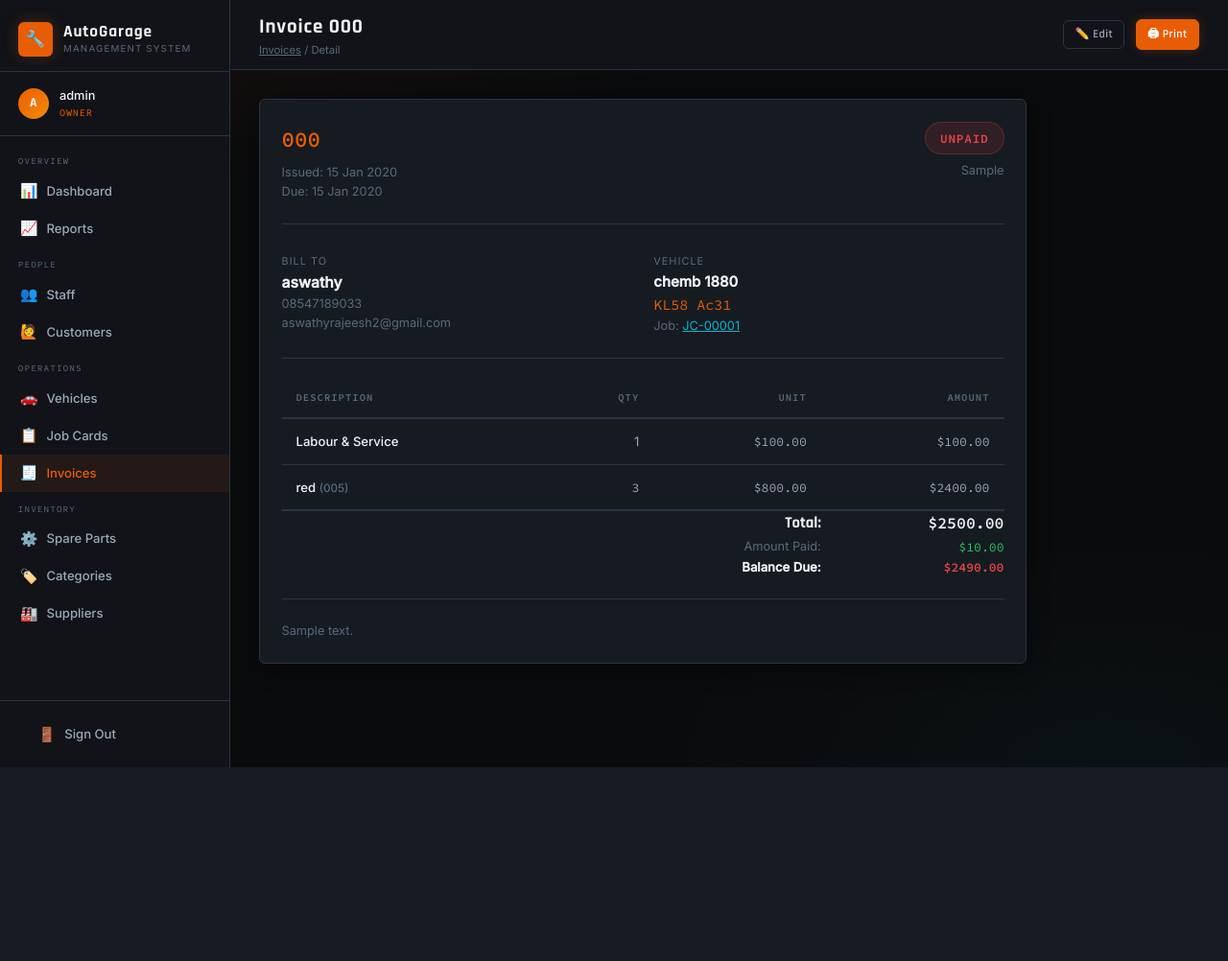
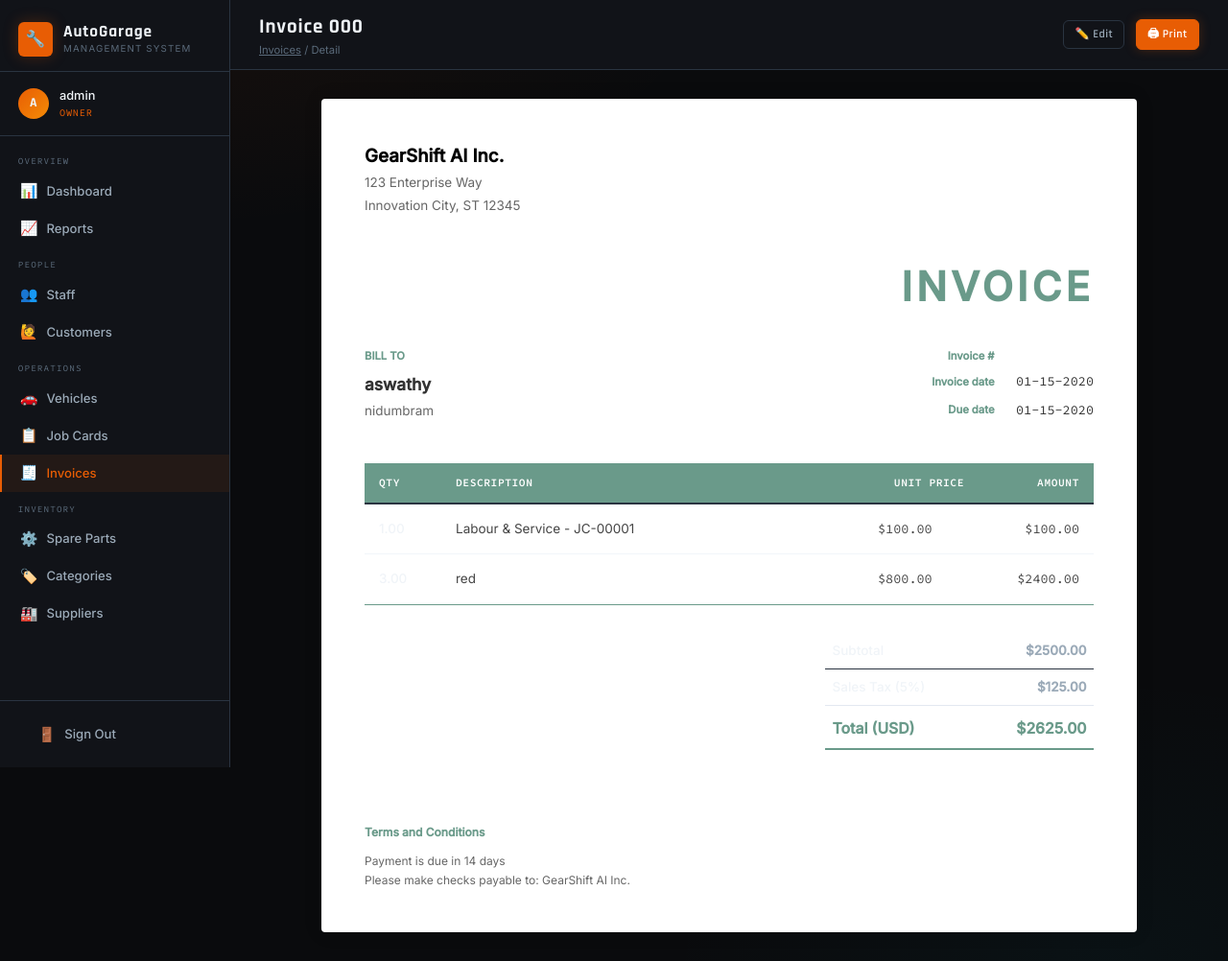
Before and after one commit to arathyrajeesh/autogarage-Project, a Django app: page /invoices/1/ in a window 1280 px wide. Shown: the whole page at 96% size. Before the commit the page ends 800 px from the top, so only its background shows below. Run offline with Django 5.2, Linux system fonts and the light colour scheme; a user stored in the database is signed in; data comes from the database, SQL or seed files in the repository; tables that the repository leaves empty hold one stand-in row (values such as "Sample post").

Commit message:
chnage invoice

```diff
--- a/core/models.py
+++ b/core/models.py
@@ -1,6 +1,7 @@
 from django.db import models
 from django.contrib.auth.models import User
 from django.utils import timezone
+from decimal import Decimal
 
 
 class UserProfile(models.Model):
@@ -189,5 +190,13 @@ class Invoice(models.Model):
     def balance_due(self):
         return self.total_amount - self.amount_paid
 
+    @property
+    def tax_amount(self):
+        return self.total_amount * Decimal('0.05')
+
+    @property
+    def grand_total(self):
+        return self.total_amount + self.tax_amount
+
     def __str__(self):
         return f"{self.invoice_number} - {self.job_card.vehicle.customer.name}"
--- a/core/templates/core/invoice_detail.html
+++ b/core/templates/core/invoice_detail.html
@@ -7,75 +7,165 @@
 <button onclick="window.print()" class="btn btn-primary btn-sm">🖨 Print</button>
 {% endblock %}
 {% block content %}
-<div class="card" style="max-width:800px;">
-  <div class="card-body">
-    <div class="invoice-header">
-      <div>
-        <div class="invoice-number">{{ invoice.invoice_number }}</div>
-        <div class="text-muted mt-1">Issued: {{ invoice.issue_date|date:"d M Y" }}</div>
-        {% if invoice.due_date %}<div class="text-muted">Due: {{ invoice.due_date|date:"d M Y" }}</div>{% endif %}
-      </div>
-      <div class="text-right">
-        <span class="badge badge-{{ invoice.status }}" style="font-size:0.85rem;padding:0.4rem 1rem;">{{ invoice.get_status_display }}</span>
-        <div class="text-muted mt-1">{{ invoice.payment_method|default:"" }}</div>
+<style>
+  /* Clean Invoice Theme */
+  :root {
+    --invoice-bg: #ffffff;
+    --invoice-text: #333333;
+    --invoice-muted: #666666;
+    --invoice-accent: #6a9a8a; /* Soft green from image */
+    --invoice-border: #e2e8f0;
+  }
+
+  .invoice-paper {
+    background: var(--invoice-bg);
+    color: var(--invoice-text);
+    padding: 3rem;
+    max-width: 850px;
+    margin: 0 auto;
+    box-shadow: 0 0 20px rgba(0,0,0,0.1);
+    font-family: 'Inter', system-ui, sans-serif;
+    border-radius: 4px;
+  }
+
+  .invoice-row { display: flex; justify-content: space-between; margin-bottom: 2.5rem; }
+
+  .company-info h2 { margin: 0; font-size: 1.25rem; color: #000; }
+  .company-info p { margin: 2px 0; color: var(--invoice-muted); font-size: 0.9rem; }
+
+
+  .invoice-title-row { text-align: right; margin-bottom: 2rem; }
+  .invoice-title {
+    font-size: 2.8rem;
+    font-weight: 800;
+    color: var(--invoice-accent);
+    letter-spacing: 0.1em;
+    margin: 0;
+  }
+
+  .bill-to-section { display: flex; justify-content: space-between; margin-bottom: 3rem; }
+  .bill-to-title { color: var(--invoice-accent); font-weight: 700; text-transform: uppercase; font-size: 0.75rem; margin-bottom: 0.5rem; }
+  .customer-name { font-size: 1.15rem; font-weight: 700; margin-bottom: 0.25rem; }
+  .customer-address { color: var(--invoice-muted); font-size: 0.9rem; max-width: 250px; line-height: 1.4; }
+
+  .invoice-meta { text-align: right; display: grid; grid-template-columns: auto auto; gap: 0.5rem 1.5rem; }
+  .meta-label { color: var(--invoice-accent); font-weight: 700; font-size: 0.75rem; text-align: right; align-self: center; }
+  .meta-value { font-size: 0.9rem; font-weight: 500; text-align: left; font-family: 'Source Code Pro', monospace; }
+
+  .invoice-table { width: 100%; border-collapse: collapse; margin-bottom: 2rem; }
+  .invoice-table th {
+    background: var(--invoice-accent);
+    color: #fff;
+    text-transform: uppercase;
+    font-size: 0.75rem;
+    letter-spacing: 0.05em;
+    padding: 0.75rem 1rem;
+    text-align: left;
+  }
+  .invoice-table th:last-child, .invoice-table td:last-child { text-align: right; }
+  .invoice-table td { padding: 1rem; border-bottom: 1.5px solid #f1f5f9; font-size: 0.9rem; color: #444; }
+  .invoice-table tr:last-child td { border-bottom: 1.5px solid var(--invoice-accent); }
+
+  .totals-section { display: flex; justify-content: flex-end; }
+  .totals-table { width: 280px; }
+  .totals-table tr td { padding: 0.5rem; font-size: 0.9rem; }
+  .totals-table tr td:last-child { text-align: right; font-weight: 600; }
+  .totals-table .total-row td {
+    border-top: 1.5px solid var(--invoice-border);
+    border-bottom: 2.5px double var(--invoice-accent);
+    padding-top: 0.75rem;
+    color: var(--invoice-accent);
+    font-weight: 800;
+    font-size: 1.05rem;
+  }
+
+  .footer-section { margin-top: 5rem; border-top: 1px solid transparent; }
+  .terms-title { color: var(--invoice-accent); font-weight: 700; font-size: 0.8rem; margin-bottom: 0.75rem; }
+  .terms-text { font-size: 0.8rem; color: var(--invoice-muted); line-height: 1.6; }
+
+  @media print {
+    body * { visibility: hidden; }
+    .invoice-paper, .invoice-paper * { visibility: visible; }
+    .invoice-paper { position: absolute; left: 0; top: 0; box-shadow: none; padding: 0; width: 100%; }
+    .topbar, .sidebar, .btn, .breadcrumb { display: none !important; }
+  }
+</style>
+
+<div class="invoice-paper">
+  <div class="invoice-row">
+    <div class="company-info">
+      <h2>GearShift AI Inc.</h2>
+      <p>123 Enterprise Way</p>
+      <p>Innovation City, ST 12345</p>
     </div>
   </div>
 
-    <div class="grid-2 mb-3">
+  <div class="invoice-title-row">
+    <h1 class="invoice-title">INVOICE</h1>
+  </div>
+
+  <div class="bill-to-section">
     <div>
-        <div class="text-muted mb-1" style="font-size:0.72rem;text-transform:uppercase;letter-spacing:0.1em;">Bill To</div>
-        <div style="font-weight:600;font-size:1.05rem;">{{ invoice.job_card.vehicle.customer.name }}</div>
-        <div class="text-muted">{{ invoice.job_card.vehicle.customer.phone }}</div>
-        <div class="text-muted">{{ invoice.job_card.vehicle.customer.email }}</div>
+      <div class="bill-to-title">Bill To</div>
+      <div class="customer-name">{{ invoice.job_card.vehicle.customer.name }}</div>
+      <div class="customer-address">
+        {{ invoice.job_card.vehicle.customer.address|default:"123 Customer St.<br>Customer Town, ST 12345"|safe }}
       </div>
-      <div>
-        <div class="text-muted mb-1" style="font-size:0.72rem;text-transform:uppercase;letter-spacing:0.1em;">Vehicle</div>
-        <div style="font-weight:600;">{{ invoice.job_card.vehicle.make }} {{ invoice.job_card.vehicle.model }}</div>
-        <div class="text-mono text-accent">{{ invoice.job_card.vehicle.license_plate }}</div>
-        <div class="text-muted">Job: <a href="{% url 'job_detail' invoice.job_card.pk %}" style="color:var(--teal);">{{ invoice.job_card.job_number }}</a></div>
+    </div>
+    <div class="invoice-meta">
+      <span class="meta-label">Invoice #</span> <span class="meta-value">{{ invoice.invoice_number|slice:"4:" }}</span>
+      <span class="meta-label">Invoice date</span> <span class="meta-value">{{ invoice.issue_date|date:"m-d-Y" }}</span>
+      <span class="meta-label">Due date</span> <span class="meta-value">{{ invoice.due_date|date:"m-d-Y"|default:"10-16-2023" }}</span>
     </div>
   </div>
 
-    <hr class="divider">
-
-    <table>
-      <thead><tr><th>Description</th><th class="text-right">Qty</th><th class="text-right">Unit</th><th class="text-right">Amount</th></tr></thead>
+  <table class="invoice-table">
+    <thead>
+      <tr>
+        <th style="width: 80px;">QTY</th>
+        <th>Description</th>
+        <th style="width: 120px; text-align: right;">Unit Price</th>
+        <th style="width: 120px; text-align: right;">Amount</th>
+      </tr>
+    </thead>
     <tbody>
       <tr>
-          <td>Labour & Service</td>
-          <td class="text-right">1</td>
-          <td class="text-right text-mono">${{ invoice.job_card.labour_cost }}</td>
-          <td class="text-right text-mono">${{ invoice.job_card.labour_cost }}</td>
+        <td>1.00</td>
+        <td>Labour & Service - {{ invoice.job_card.job_number }}</td>
+        <td class="text-mono">${{ invoice.job_card.labour_cost }}</td>
+        <td class="text-mono">${{ invoice.job_card.labour_cost }}</td>
       </tr>
       {% for usage in invoice.job_card.parts_used.all %}
       <tr>
-          <td>{{ usage.part.name }} <span class="text-muted" style="font-size:0.78rem;">({{ usage.part.part_number }})</span></td>
-          <td class="text-right text-mono">{{ usage.quantity }}</td>
-          <td class="text-right text-mono">${{ usage.unit_price }}</td>
-          <td class="text-right text-mono">${{ usage.total_price }}</td>
+        <td>{{ usage.quantity }}.00</td>
+        <td>{{ usage.part.name }}</td>
+        <td class="text-mono">${{ usage.unit_price }}</td>
+        <td class="text-mono">${{ usage.total_price }}</td>
       </tr>
       {% endfor %}
     </tbody>
-      <tfoot>
-        <tr style="border-top:2px solid var(--border);">
-          <td colspan="3" class="text-right font-bold invoice-total-row">Total:</td>
-          <td class="text-right text-mono invoice-total-row">${{ invoice.total_amount|floatformat:2 }}</td>
+  </table>
+
+  <div class="totals-section">
+    <table class="totals-table">
+      <tr>
+        <td>Subtotal</td>
+        <td>${{ invoice.total_amount|floatformat:2 }}</td>
       </tr>
       <tr>
-          <td colspan="3" class="text-right text-muted">Amount Paid:</td>
-          <td class="text-right text-mono text-green">${{ invoice.amount_paid|floatformat:2 }}</td>
+        <td>Sales Tax (5%)</td>
+        <td>${{ invoice.tax_amount|floatformat:2 }}</td>
       </tr>
-        <tr>
-          <td colspan="3" class="text-right font-bold">Balance Due:</td>
-          <td class="text-right text-mono {% if invoice.balance_due > 0 %}text-red{% else %}text-green{% endif %} font-bold">${{ invoice.balance_due|floatformat:2 }}</td>
+      <tr class="total-row">
+        <td>Total (USD)</td>
+        <td>${{ invoice.grand_total|floatformat:2 }}</td>
       </tr>
-      </tfoot>
     </table>
+  </div>
 
-    {% if invoice.notes %}
-    <hr class="divider">
-    <p class="text-muted" style="font-size:0.85rem;">{{ invoice.notes }}</p>
-    {% endif %}
+  <div class="footer-section">
+    <div class="terms-title">Terms and Conditions</div>
+    <p class="terms-text">Payment is due in 14 days<br>Please make checks payable to: GearShift AI Inc.</p>
   </div>
 </div>
 {% endblock %}
```
Also changed, not shown: autogarage/settings.py (+2 -6 lines). Lines whose indentation alone changed are shown as unchanged.
